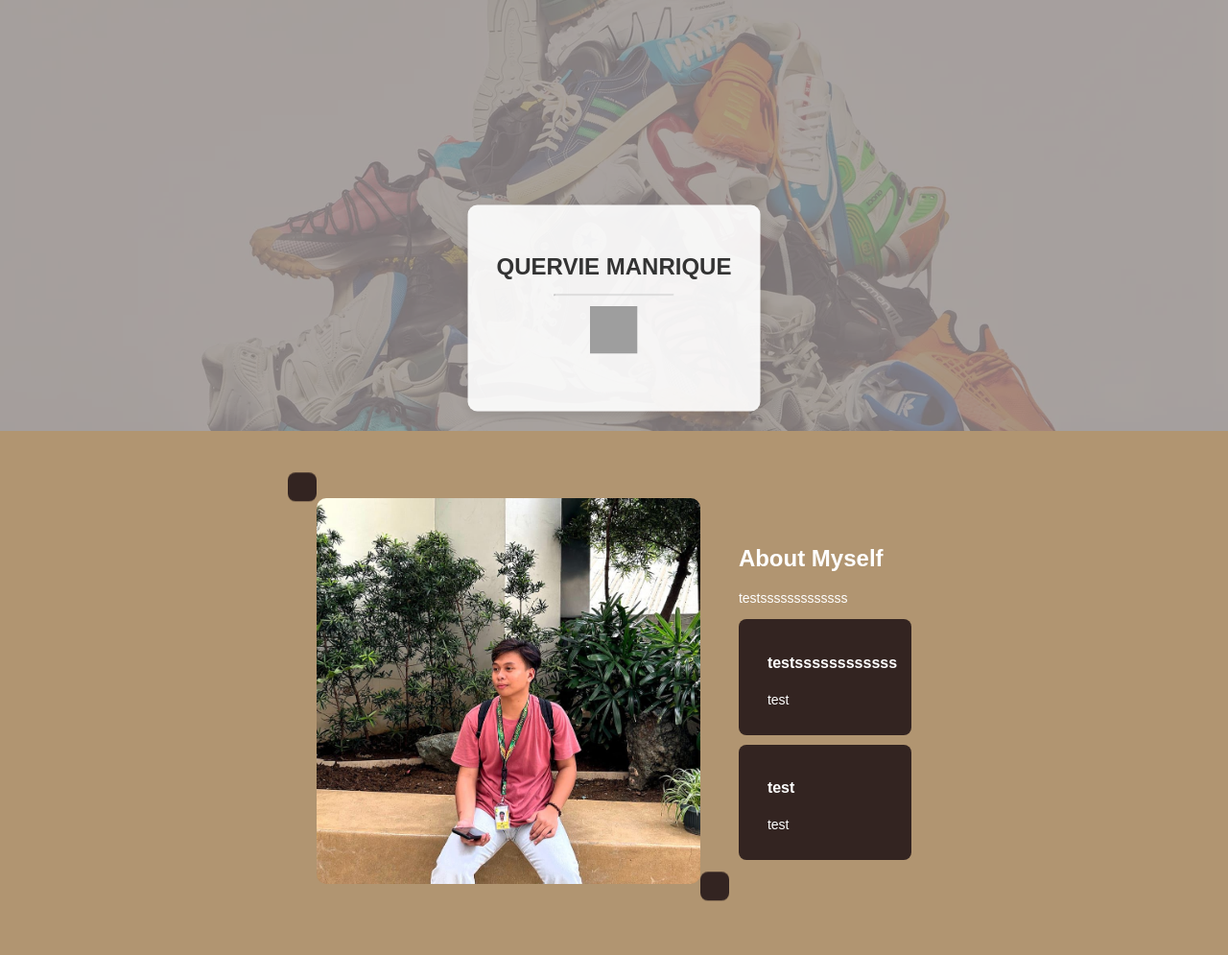
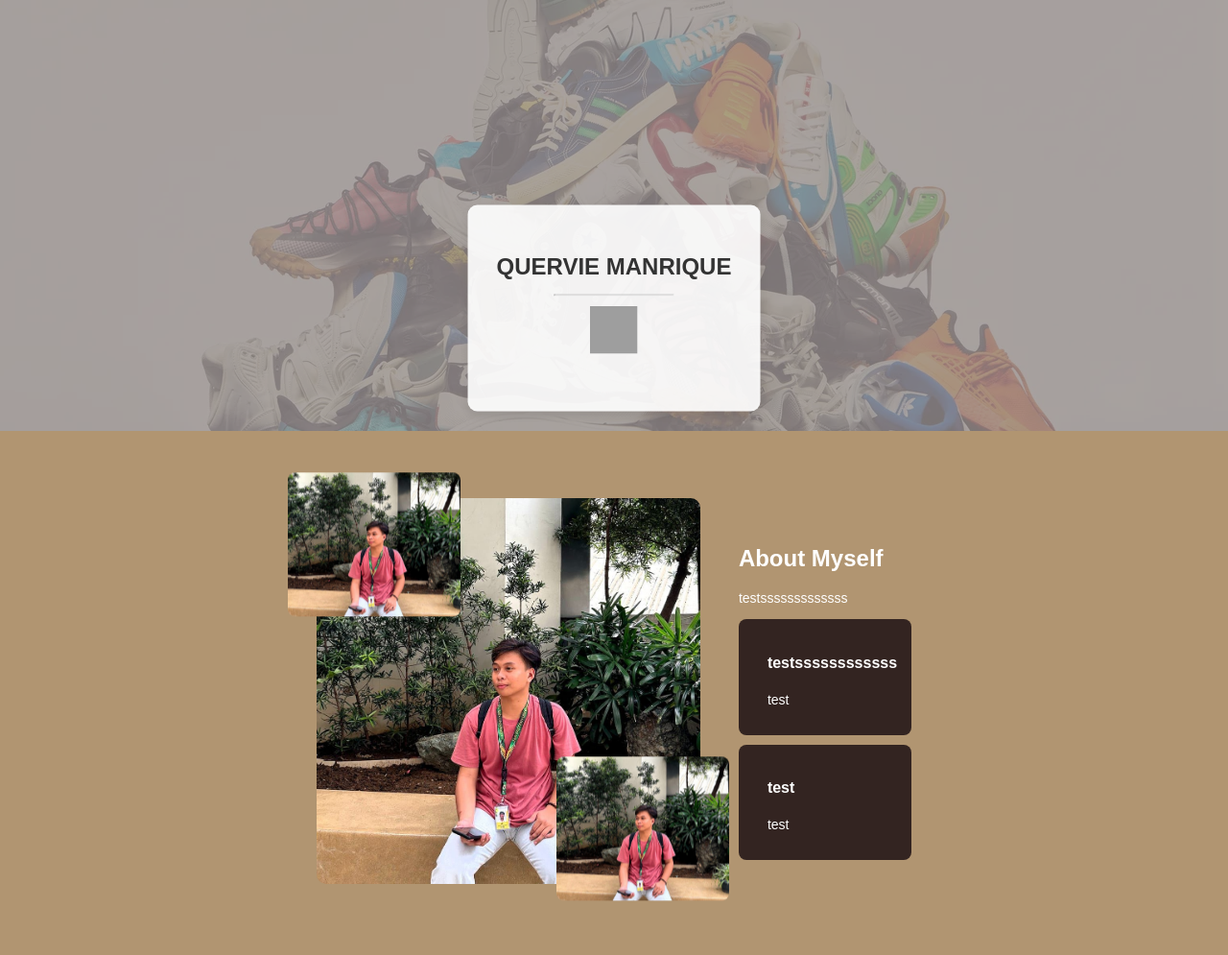
Before and after one commit to papilooz/AD-Task-1, a PHP site: page / in a window 1280 px wide. Shown: the part 79-1074 px from the top of the page at 96% size. Run offline with PHP 8.4, Linux system fonts and the light colour scheme; grey boxes are pictures that could not be loaded.

Commit message:
refactor(style.css): separate line

```diff
--- a/assets/css/style.css
+++ b/assets/css/style.css
@@ -140,14 +140,37 @@ header {
         .left-content {
             position: relative;
         }
-        .trusted-box, .experience-box {
-        background-color: rgb(51, 36, 33);
+.trusted-box {
+    background-image: url('../img/quervie.jpg');
+    background-size: cover;
+    background-position: center;
+    background-repeat: no-repeat;
     color: #000000;
     padding: 15px;
     text-align: center;
     border-radius: 8px;
     position: absolute;
+    width: 150px; /* Set desired width */
+    height: 120px; /* Set desired height */
 }
+
+.experience-box {
+  background-image: url('../img/quervie.jpg');
+    background-size: cover;
+    background-position: center;
+    background-repeat: no-repeat;
+    color: #000000;
+    padding: 15px;
+    text-align: center;
+    border-radius: 8px;
+    position: absolute;
+    width: 150px; /* Set desired width */
+    height: 120px; /* Set desired height */
+}
+
+
+
+
         .trusted-box {
             top: -20px;
             left: -30px;
```
Lines whose indentation alone changed are shown as unchanged.
